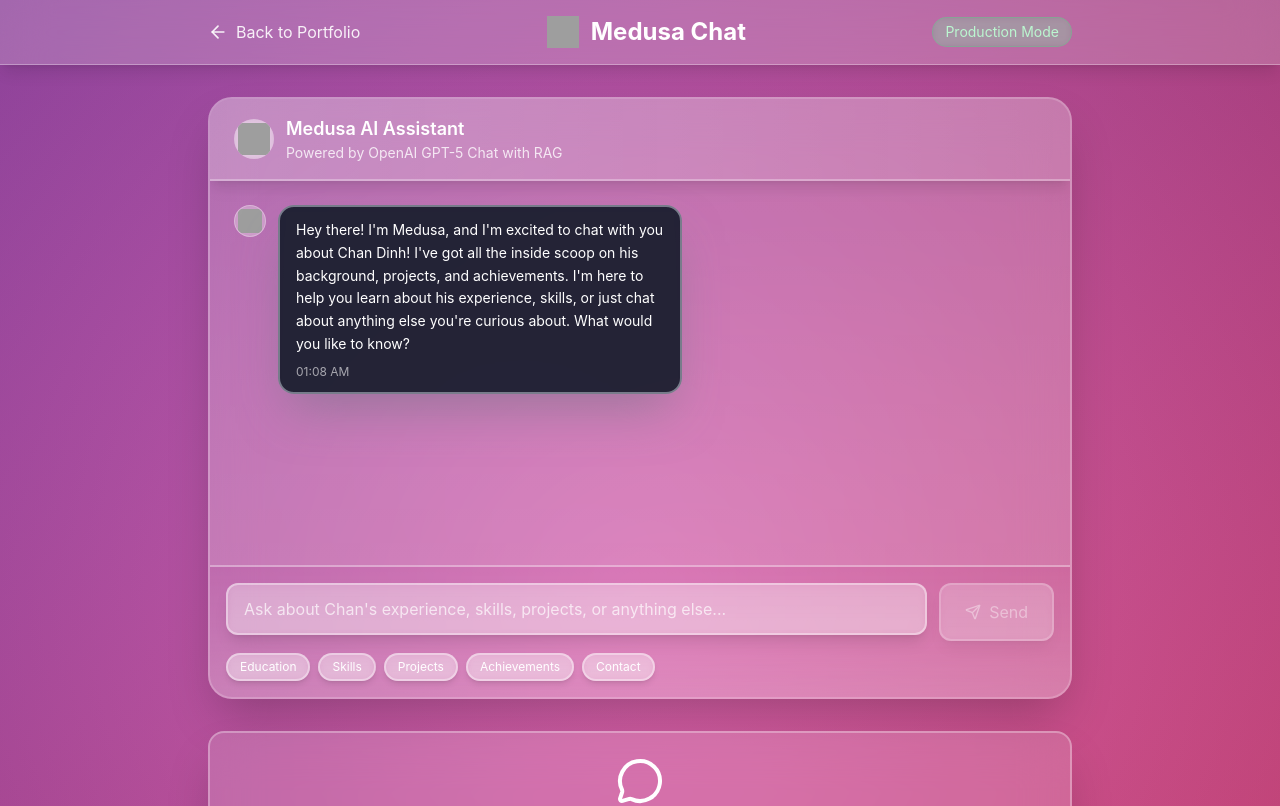
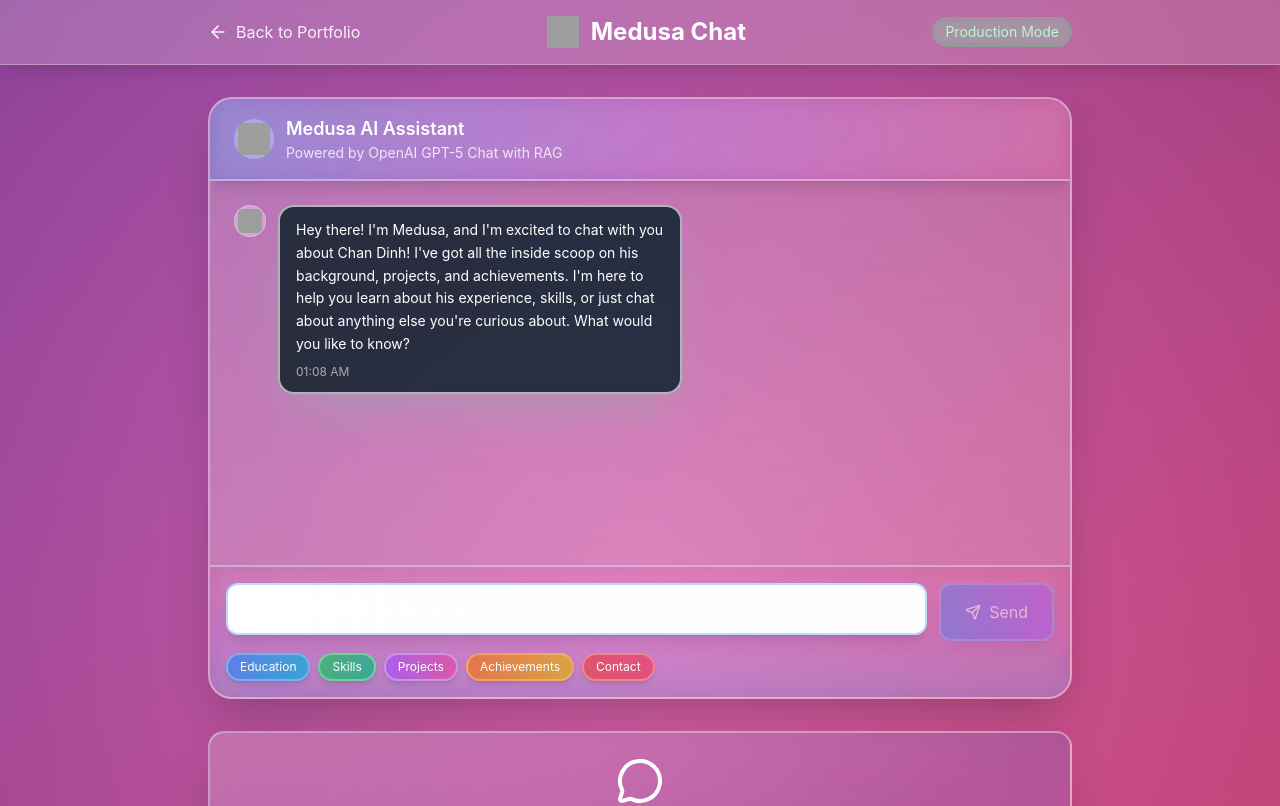
Before and after one commit to chanadinh/portfolio, a React (Create React App) app: page /medusachat in a window 1280 px wide. Shown: the top 806 px of the page. Built offline with nearby package versions, Linux system fonts and the light colour scheme; grey boxes are pictures that could not be loaded.

Commit message:
Transform chat interface with vibrant gradients and dynamic styling that complements random background changes

```diff
--- a/src/components/MedusaChat.tsx
+++ b/src/components/MedusaChat.tsx
@@ -367,10 +367,10 @@ Be helpful, conversational, and provide accurate information while maintaining a
           initial={{ opacity: 0, y: 20 }}
           animate={{ opacity: 1, y: 0 }}
           transition={{ duration: 0.6 }}
-          className="bg-white/15 backdrop-blur-xl rounded-3xl shadow-2xl border-2 border-white/30 overflow-hidden"
+          className="bg-gradient-to-br from-white/20 via-white/15 to-white/10 backdrop-blur-xl rounded-3xl shadow-2xl border-2 border-white/40 overflow-hidden"
         >
           {/* Chat Header */}
-          <div className="bg-gradient-to-r from-white/25 to-white/15 px-6 py-4 border-b-2 border-white/30 shadow-lg">
+          <div className="bg-gradient-to-r from-blue-500/30 via-purple-500/25 to-pink-500/20 px-6 py-4 border-b-2 border-white/40 shadow-lg backdrop-blur-md">
             <div className="flex items-center space-x-3">
               <div className="w-10 h-10 bg-white/30 rounded-full flex items-center justify-center overflow-hidden backdrop-blur-sm">
                 <img src="/medusa.ico" alt="Medusa" className="w-8 h-8" />
@@ -406,10 +406,10 @@ Be helpful, conversational, and provide accurate information while maintaining a
                   </div>
                   <div className={`rounded-2xl px-4 py-3 backdrop-blur-sm shadow-2xl ${
                     message.sender === 'user'
-                      ? 'bg-blue-600/90 text-white border-2 border-blue-400/70 shadow-blue-500/50'
+                      ? 'bg-gradient-to-r from-blue-600/95 to-purple-600/95 text-white border-2 border-blue-300/80 shadow-blue-400/60'
                       : message.error
-                        ? 'bg-red-600/90 text-white border-2 border-red-400/70 shadow-red-500/50'
-                        : 'bg-gray-900/90 text-white border-2 border-gray-400/70 shadow-gray-500/50'
+                        ? 'bg-gradient-to-r from-red-600/95 to-pink-600/95 text-white border-2 border-red-300/80 shadow-red-400/60'
+                        : 'bg-gradient-to-r from-gray-800/95 to-slate-800/95 text-white border-2 border-gray-300/80 shadow-gray-400/60'
                   }`}>
                     <p className="text-sm leading-relaxed">{message.text}</p>
                     <p className={`text-xs mt-2 ${
@@ -434,7 +434,7 @@ Be helpful, conversational, and provide accurate information while maintaining a
                   <div className="w-8 h-8 bg-white/20 rounded-full flex items-center justify-center overflow-hidden border border-white/30">
                     <img src="/medusa.ico" alt="Medusa" className="w-6 h-6" />
                   </div>
-                  <div className="bg-gray-900/90 rounded-2xl px-4 py-3 border-2 border-gray-400/70 backdrop-blur-sm shadow-2xl shadow-gray-500/50">
+                  <div className="bg-gradient-to-r from-gray-800/95 to-slate-800/95 rounded-2xl px-4 py-3 border-2 border-gray-300/80 backdrop-blur-sm shadow-2xl shadow-gray-400/60">
                     <div className="flex space-x-1">
                       <div className="w-2 h-2 bg-white/60 rounded-full animate-bounce"></div>
                       <div className="w-2 h-2 bg-white/60 rounded-full animate-bounce" style={{ animationDelay: '0.1s' }}></div>
@@ -449,7 +449,7 @@ Be helpful, conversational, and provide accurate information while maintaining a
           </div>
 
           {/* Input Area */}
-          <div className="border-t-2 border-white/30 p-4 bg-gradient-to-t from-white/15 to-transparent shadow-lg">
+          <div className="border-t-2 border-white/40 p-4 bg-gradient-to-t from-blue-500/20 via-purple-500/15 to-pink-500/10 shadow-lg backdrop-blur-md">
             <div className="flex space-x-3">
               <div className="flex-1 relative">
                 <textarea
@@ -457,7 +457,7 @@ Be helpful, conversational, and provide accurate information while maintaining a
                   onChange={(e) => setInputText(e.target.value)}
                   onKeyPress={handleKeyPress}
                   placeholder="Ask about Chan's experience, skills, projects, or anything else..."
-                  className="w-full px-4 py-3 bg-white/25 border-2 border-white/40 rounded-xl focus:ring-2 focus:ring-white/60 focus:border-white/60 resize-none text-white placeholder-white/70 backdrop-blur-sm shadow-lg"
+                  className="w-full px-4 py-3 bg-gradient-to-r from-white/30 via-blue-50/25 to-purple-50/20 border-2 border-blue-300/60 rounded-xl focus:ring-2 focus:ring-blue-400/70 focus:border-blue-400/70 resize-none text-white placeholder-white/80 backdrop-blur-sm shadow-lg"
                   rows={1}
                   style={{ minHeight: '48px', maxHeight: '120px' }}
                 />
@@ -465,7 +465,7 @@ Be helpful, conversational, and provide accurate information while maintaining a
               <button
                 onClick={handleSendMessage}
                 disabled={!inputText.trim() || isTyping || !apiKey}
-                className="px-6 py-3 bg-white/35 text-white rounded-xl hover:bg-white/45 disabled:opacity-50 disabled:cursor-not-allowed transition-colors flex items-center space-x-2 border-2 border-white/50 backdrop-blur-sm shadow-lg"
+                className="px-6 py-3 bg-gradient-to-r from-blue-500/80 to-purple-500/80 text-white rounded-xl hover:from-blue-600/90 hover:to-purple-600/90 disabled:opacity-50 disabled:cursor-not-allowed transition-all duration-300 flex items-center space-x-2 border-2 border-blue-300/60 backdrop-blur-sm shadow-lg hover:shadow-xl hover:scale-105"
               >
                 <Send className="w-4 h-4" />
                 <span className="hidden sm:inline">Send</span>
@@ -476,31 +476,31 @@ Be helpful, conversational, and provide accurate information while maintaining a
             <div className="mt-3 flex flex-wrap gap-2">
               <button
                 onClick={() => setInputText("Tell me about Chan's education and background")}
-                className="px-3 py-1 text-xs bg-white/25 hover:bg-white/35 text-white rounded-full transition-colors border-2 border-white/40 backdrop-blur-sm shadow-md"
+                className="px-3 py-1 text-xs bg-gradient-to-r from-blue-500/70 to-cyan-500/70 hover:from-blue-600/80 hover:to-cyan-600/80 text-white rounded-full transition-all duration-300 border-2 border-blue-300/60 backdrop-blur-sm shadow-md hover:shadow-lg hover:scale-105"
               >
                 Education
               </button>
               <button
                 onClick={() => setInputText("What are Chan's technical skills?")}
-                className="px-3 py-1 text-xs bg-white/25 hover:bg-white/35 text-white rounded-full transition-colors border-2 border-white/40 backdrop-blur-sm shadow-md"
+                className="px-3 py-1 text-xs bg-gradient-to-r from-green-500/70 to-emerald-500/70 hover:from-green-600/80 hover:to-emerald-600/80 text-white rounded-full transition-all duration-300 border-2 border-green-300/60 backdrop-blur-sm shadow-md hover:shadow-lg hover:scale-105"
               >
                 Skills
               </button>
               <button
                 onClick={() => setInputText("Tell me about Chan's projects")}
-                className="px-3 py-1 text-xs bg-white/25 hover:bg-white/35 text-white rounded-full transition-colors border-2 border-white/40 backdrop-blur-sm shadow-md"
+                className="px-3 py-1 text-xs bg-gradient-to-r from-purple-500/70 to-pink-500/70 hover:from-purple-600/80 hover:to-pink-600/80 text-white rounded-full transition-all duration-300 border-2 border-purple-300/60 backdrop-blur-sm shadow-md hover:shadow-lg hover:scale-105"
               >
                 Projects
               </button>
               <button
                 onClick={() => setInputText("What are Chan's achievements?")}
-                className="px-3 py-1 text-xs bg-white/25 hover:bg-white/35 text-white rounded-full transition-colors border-2 border-white/40 backdrop-blur-sm shadow-md"
+                className="px-3 py-1 text-xs bg-gradient-to-r from-orange-500/70 to-yellow-500/70 hover:from-orange-600/80 hover:to-yellow-600/80 text-white rounded-full transition-all duration-300 border-2 border-orange-300/60 backdrop-blur-sm shadow-md hover:shadow-lg hover:scale-105"
               >
                 Achievements
               </button>
               <button
                 onClick={() => setInputText("How can I contact Chan?")}
-                className="px-3 py-1 text-xs bg-white/25 hover:bg-white/35 text-white rounded-full transition-colors border-2 border-white/40 backdrop-blur-sm shadow-md"
+                className="px-3 py-1 text-xs bg-gradient-to-r from-red-500/70 to-rose-500/70 hover:from-red-600/80 hover:to-rose-600/80 text-white rounded-full transition-all duration-300 border-2 border-red-300/60 backdrop-blur-sm shadow-md hover:shadow-lg hover:scale-105"
               >
                 Contact
               </button>
@@ -513,7 +513,7 @@ Be helpful, conversational, and provide accurate information while maintaining a
           initial={{ opacity: 0, y: 20 }}
           animate={{ opacity: 1, y: 0 }}
           transition={{ duration: 0.6, delay: 0.2 }}
-          className="mt-8 bg-white/15 backdrop-blur-xl rounded-2xl p-6 shadow-2xl border-2 border-white/30"
+          className="mt-8 bg-gradient-to-br from-white/20 via-blue-500/15 to-purple-500/10 backdrop-blur-xl rounded-2xl p-6 shadow-2xl border-2 border-white/40"
         >
           <div className="text-center">
             <MessageCircle className="w-12 h-12 text-white mx-auto mb-4" />
@@ -524,7 +524,7 @@ Be helpful, conversational, and provide accurate information while maintaining a
             </p>
 
             {/* RAG Capabilities */}
-            <div className="mb-6 p-4 bg-white/15 rounded-lg border-2 border-white/30 backdrop-blur-sm shadow-lg">
+            <div className="mb-6 p-4 bg-gradient-to-r from-blue-500/20 via-purple-500/15 to-pink-500/10 rounded-lg border-2 border-white/40 backdrop-blur-sm shadow-lg">
               <h4 className="font-semibold text-white mb-3">What I Know About Chan:</h4>
               <div className="grid grid-cols-1 md:grid-cols-2 gap-3 text-sm text-white/80">
                 <div className="flex items-center space-x-2">
```
